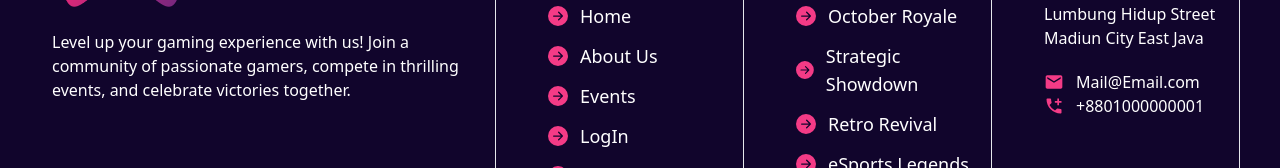
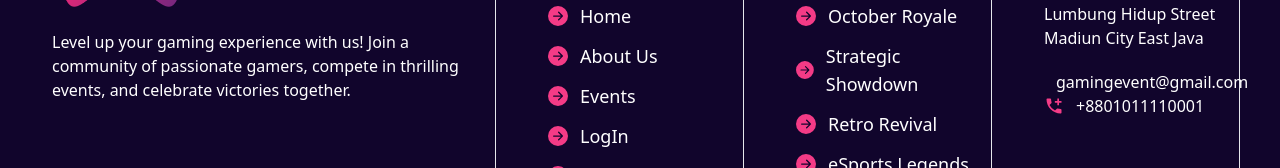
Before and after one commit to hasib321/gamingEvent, a React (Vite) app: page / in a window 1280 px wide. Shown: the part 4515-4683 px from the top of the page. Built offline with nearby package versions, Linux system fonts and the light colour scheme; no server answers.

Commit message:
number has changed

```diff
--- a/src/pages/Footer/Footer.jsx
+++ b/src/pages/Footer/Footer.jsx
@@ -98,12 +98,12 @@ const Footer = () => {
             <div className="mt-5">
               <p className="flex items-center gap-3 ">
                 <MdEmail className="text-[#f43b86] text-xl"></MdEmail>
-                <span>Mail@Email.com</span>
+                <span>gamingevent@gmail.com</span>
               </p>
               <p className="flex items-center gap-3 ">
                 <MdAddIcCall className="text-[#f43b86] text-xl"></MdAddIcCall>
 
-                <span>+8801000000001</span>
+                <span>+8801011110001</span>
               </p>
             </div>
           </div>
```
